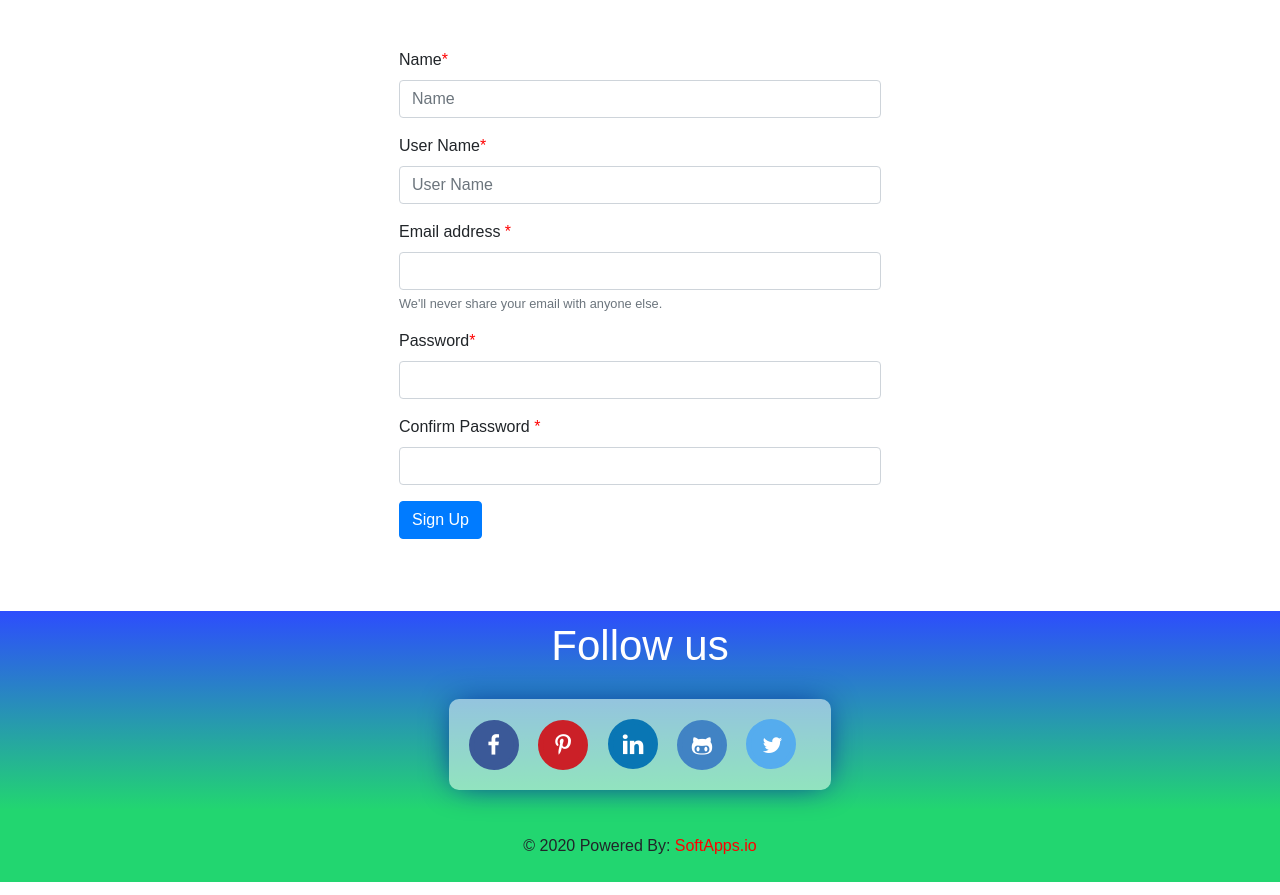
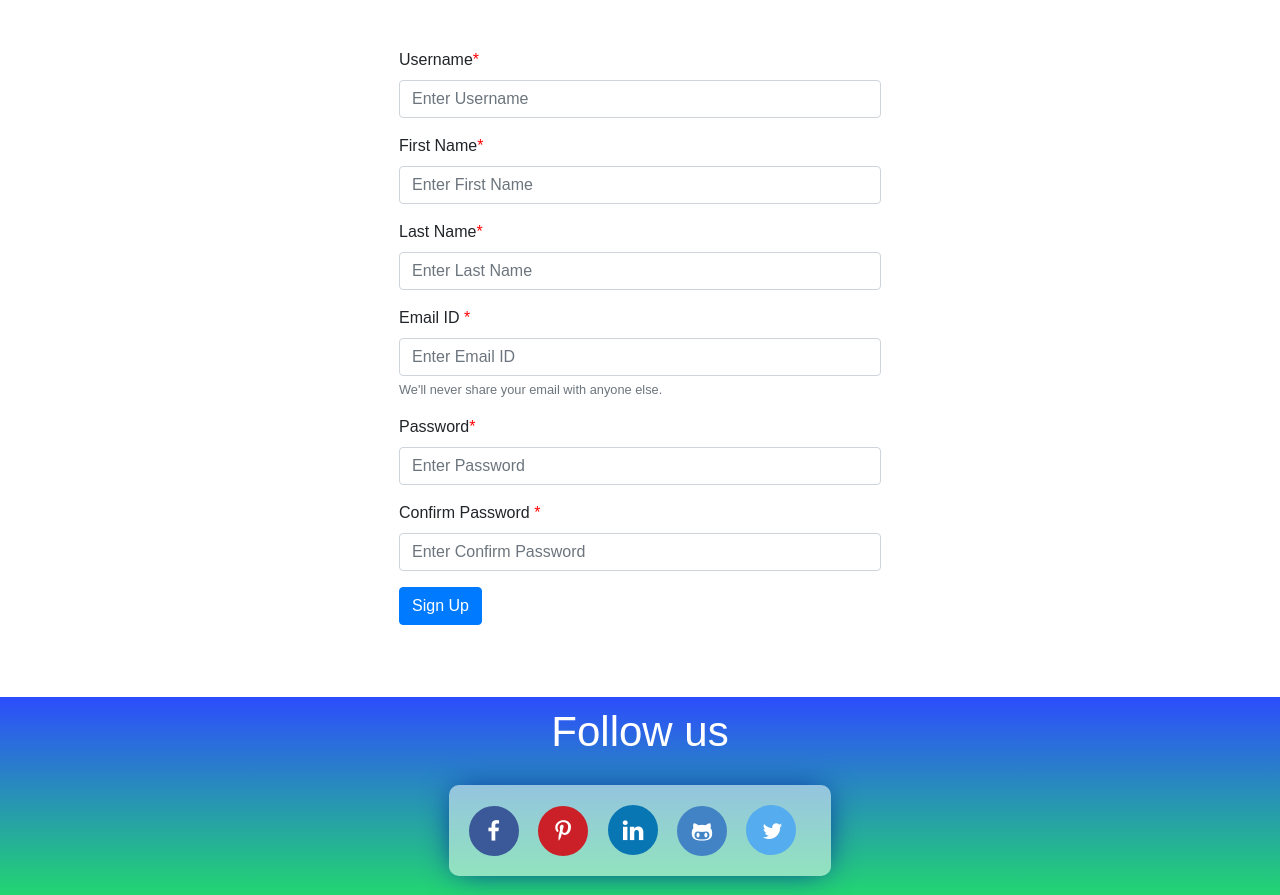
Before and after one commit to zohaibscorpion167/SoftApps-Tools, a Django app: page /signup in a window 1280 px wide. Shown: the part 148-1043 px from the top of the page. Run offline with Django 3.2, Linux system fonts and the light colour scheme; some libraries are stand-ins or nearby versions.

Commit message:
10-10-2020

```diff
--- /dev/null
+++ b/home/forms.py
@@ -0,0 +1,53 @@
+from django import forms
+from .models import *
+from django.contrib.auth.models import User
+from django.core.validators import validate_email
+
+class UserForm(forms.Form):
+    username = forms.CharField(widget=forms.TextInput(attrs={'class':'form-control','placeholder':'Enter Username'}),required=True,max_length=50)
+    email = forms.CharField(widget=forms.EmailInput(attrs={'class':'form-control','placeholder':'Enter Email ID'}),required=True,max_length=50)
+    first_name = forms.CharField(widget=forms.TextInput(attrs={'class':'form-control','placeholder':'Enter First Name'}),required=True,max_length=50)
+    last_name = forms.CharField(widget=forms.TextInput(attrs={'class':'form-control','placeholder':'Enter Last Name'}),required=True,max_length=50)
+    password = forms.CharField(widget=forms.PasswordInput(attrs={'class':'form-control','placeholder':'Enter Password'}),required=True,max_length=50)
+    confirm_password = forms.CharField(widget=forms.PasswordInput(attrs={'class':'form-control','placeholder':'Enter Confirm Password'}),required=True,max_length=50)
+
+    class Meta():
+        model = User
+        fields = ['username','email','first_name','last_name','password','confirm_password']
+
+
+    def clean_username(self):
+        user = self.cleaned_data['username']
+        try:
+            match = User.objects.get(username=user)
+        except:
+            return self.cleaned_data['username']
+        raise forms.ValidationError("Username already exist")
+
+    def clean_email(self):
+        email = self.cleaned_data['email']
+        try:
+            match_email = User.objects.get(email=email)
+        except:
+            return self.cleaned_data['email']
+        raise forms.ValidationError("Account on this Email ID already exist")
+
+    def clean(self):
+        cleaned_data = super(UserForm, self).clean()
+        password = cleaned_data.get('password')
+
+        # check for min length
+        min_length = 8
+        if len(password) <= min_length:
+            msg = "Password must be at least %s characters long." %(min_length)
+            self.add_error('password', msg)
+
+
+        password_confirm = cleaned_data.get('confirm_password')
+
+
+        if password and password_confirm:
+            if password != password_confirm:
+                msg = "The two password fields must match."
+                self.add_error('confirm_password', msg)
+        return cleaned_data
--- a/home/urls.py
+++ b/home/urls.py
@@ -19,7 +19,7 @@ from home import views
 
 urlpatterns = [
     path("", views.index, name='home'),
-    path("qrcode", views.qrcode, name='qrcode'),
+    path("qrcode", views.qrcodes, name='qrcode'),
     path("services", views.services, name='services'),
     path("contact", views.contact, name='contact'),
     path("urlshort", views.urlShort, name='urlshort'),
@@ -31,7 +31,9 @@ urlpatterns = [
     path('img_to_text', views.img_to_text, name='img_to_text'),
     path('pdf_to_txt', views.pdf_to_txt, name='pdf_to_txt'),
     path('signup', views.signup, name='signup'),
-    path('login', views.login, name='login'),
+    path('login', views.handlelogin, name='login'),
+    path('logout', views.handlelogout, name='logout'),
+
 
 
 
--- a/home/views.py
+++ b/home/views.py
@@ -1,7 +1,9 @@
 from django.shortcuts import render,HttpResponse,redirect
+from django.http import HttpResponseRedirect
 from django.contrib.auth import authenticate, login , logout
 from datetime import datetime
 from django.contrib.auth.models import User
+from .forms import UserForm
 from home.models import Contact
 from home.models import ImageUpload
 from django.contrib import messages
@@ -32,7 +34,7 @@ def index(request):
     context = {"home": "active"}
     return render(request, 'index.html', context)
 
-def qrcode(request):
+def qrcodes(request):
     global data
     if request.method == 'POST':
         data = request.POST['data']
@@ -157,21 +159,39 @@ def pdf_to_txt(request):
 
 def signup(request):
     if request.method == "POST":
-        name = request.POST["name"]
-        username = request.POST["uname"]
-        email = request.POST["exampleInputEmail1"]
-        password = request.POST["Password1"]
-        myuser = User.objects.create_user(username,email,password)
-        myuser.first_name =  name
-        myuser.save()
-        return redirect('login')
+        form1 = UserForm(request.POST)
+        if form1.is_valid():
+            username = form1.cleaned_data['username']
+            first_name = form1.cleaned_data['first_name']
+            last_name = form1.cleaned_data['last_name']
+            email = form1.cleaned_data['email']
+            password = form1.cleaned_data['password']
 
+            User.objects.create_user(username=username,email=email, first_name=first_name, last_name=last_name, password=password,)
+            return HttpResponseRedirect('/login')
     else:
-        return render(request, 'signup.html')
+        form1 = UserForm()
+    return render(request, 'signup.html',{'frm':form1})
+
 
 
 def handlelogin(request):
     if request.method == "POST":
-        email = request.POST["exampleInputEmail1"]
-        password = request.POST["Password1"]
+        username = request.POST['username']
+        loginpassword = request.POST['loginpass']
+
+        user = authenticate(username=username, password=loginpassword)
+
+        if user is not None:
+            login(request, user)
+            return redirect('/')
+        else:
+            messages.error(request, "Credentials do not match")
+            return redirect('login')
     return render(request, 'login.html')
+
+
+
+def handlelogout(request):
+    logout(request)
+    return redirect('login')
--- a/templates/base.html
+++ b/templates/base.html
@@ -57,12 +57,24 @@
 
 
 <ul class="navbar-nav mr-auto">
+
+  {% if user.is_authenticated %}
+  <li class="nav-item dropdown">
+        <a class="nav-link dropdown-toggle" style="color:white;" href="#" id="navbarDropdownMenuLink" role="button" data-toggle="dropdown" aria-haspopup="true" aria-expanded="false">
+           Welcome {{request.user}}
+        </a>
+        <div class="dropdown-menu" aria-labelledby="navbarDropdownMenuLink">
+          <a class="dropdown-item" href="/logout">Logout</a>
+        </div>
+      </li>
+  {% else %}
   <li class="nav-item">
         <a class="nav-link btn btn-primary mx-2 {% if request.path == '/login' %}active{% endif %}" href="/login" style="padding-right:15px;padding-left:15px;">Login</a>
       </li>
   <li class="nav-item">
     <a class="nav-link btn btn-primary {% if request.path == '/signup' %}active{% endif %}" href="/signup">Sign Up</a>
   </li>
+  {% endif %}
     </ul>
 
 </nav>
--- a/templates/img_to_text.html
+++ b/templates/img_to_text.html
@@ -34,7 +34,7 @@
 
 <div class="container" style="margin-bottom:100px;">
 
-<textarea rows="12" cols="122" id="Input" name="abc"> {{text}}</textarea><h6> {{length}} Characters | {{words}} Words
+<textarea rows="12" cols="100" id="Input" name="abc"> {{text}}</textarea><h6> {{length}} Characters | {{words}} Words
 
 <button class="btn btn-outline-primary" onclick="myFunction()" style="margin-left:10px; padding:3px;" >Copy Text</button></h6>
 
--- a/templates/signup.html
+++ b/templates/signup.html
@@ -11,33 +11,43 @@
 {% block body %}
 
 <div class="container my-5" style="width:40%;">
-<form action="/signup" method="post">
+<form action="" method="POST">
 {% csrf_token %}
+
   <div class="form-group" >
-    <label for="name">Name<span style="color:red;">*</span></label>
-      <input type="text" class="form-control" placeholder="Name" id="name" name="name" required>
-      </div>
+    <label>Username<span style="color:red;">*</span></label>
+    {{ frm.username }}
+    {{ frm.username.errors }}
+  </div>
       <div class="form-group">
-    <label for="uname">User Name<span style="color:red;">*</span></label>
-      <input type="text" class="form-control" placeholder="User Name" id="uname" name="uname" required>
+    <label>First Name<span style="color:red;">*</span></label>
+          {{ frm.first_name }}
+    </div>
+     <div class="form-group">
+    <label>Last Name<span style="color:red;">*</span></label>
+          {{ frm.last_name }}
     </div>
     <div class="form-group">
-    <label for="exampleInputEmail1">Email address <span style="color:red;">*</span></label>
-    <input type="email" class="form-control" id="exampleInputEmail1" aria-describedby="emailHelp" name="exampleInputEmail1" required>
+    <label >Email ID <span style="color:red;">*</span></label>
+          {{ frm.email }}
+          {{ frm.email.errors }}
+
     <small id="emailHelp" class="form-text text-muted">We'll never share your email with anyone else.</small>
   </div>
   <div class="form-group">
-    <label for="Password1">Password<span style="color:red;">*</span></label>
-    <input type="password" class="form-control" id="Password1" name="Password1" required>
+    <label >Password<span style="color:red;">*</span></label>
+          {{ frm.password }}
+          {{ frm.password.errors }}
+
+
   </div>
   <div class="form-group">
-    <label for="Password1">Confirm Password <span style="color:red;">*</span></label>
-    <input type="password" class="form-control" id="Password2" name="
-    Password2" required>
+    <label >Confirm Password <span style="color:red;">*</span></label>
+      {{ frm.confirm_password }}
+      {{ frm.confirm_password.errors }}
+
   </div>
-
   <button type="submit" class="btn btn-primary">Sign Up</button>
 </form>
-
 </div>
 {% endblock body %}
```
Also changed, not shown: templates/login.html (+6 -6 lines), db.sqlite3, static/qrcode.png.
